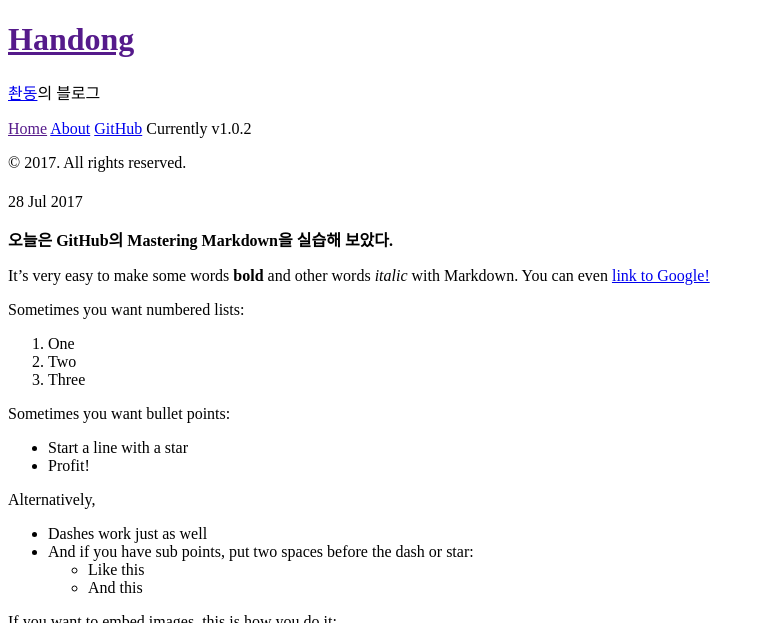
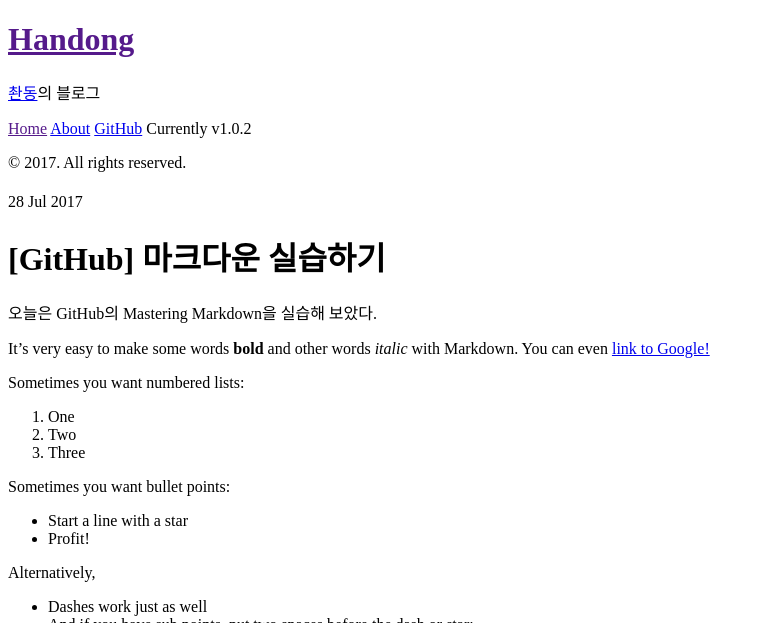
Before and after one commit to henrychoi7/henrychoi7.github.io, a Jekyll site: the page built from _posts/2017-07-19-mastering-markdown.md, in a window 1280 px wide and 900 px high, cut to the strip 0-623 px from the top of the window. Shown: the whole strip, without its empty margins (0-765 px from the left). Built offline with Jekyll 4.4.1, drawn with Linux system fonts in a browser that asks for light colours; our own code applies the rules of GitHub Pages for plain Markdown files.

Commit message:
modified 170719, 170726, 170727 posts

```diff
--- a/_posts/2017-07-19-mastering-markdown.md
+++ b/_posts/2017-07-19-mastering-markdown.md
@@ -3,7 +3,9 @@ layout: post
 title: [GitHub] Mastering Markdown
 ---
 
-**오늘은 GitHub의 Mastering Markdown을 실습해 보았다.**
+# [GitHub] 마크다운 실습하기
+
+오늘은 GitHub의 Mastering Markdown을 실습해 보았다.
 
 It's very easy to make some words **bold** and other words *italic* with Markdown. You can even [link to Google!](http://google.com)
 
```
Also changed, not shown: _posts/2017-07-26-building-os-day-1.md (+2 -0 lines), _posts/2017-07-27-building-os-day-1-5.md (renamed from _posts/2017-07-26-building-os-day-1-5.md, +4 -0 lines).
